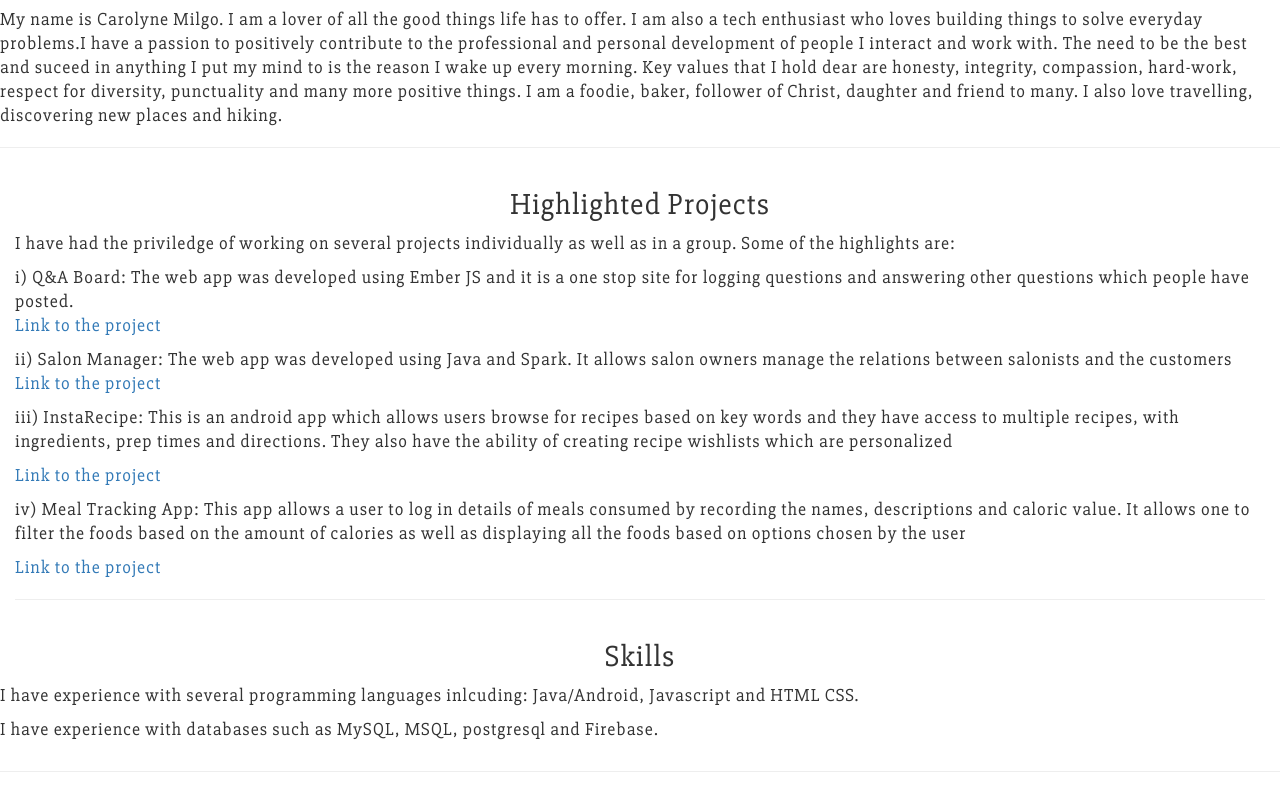
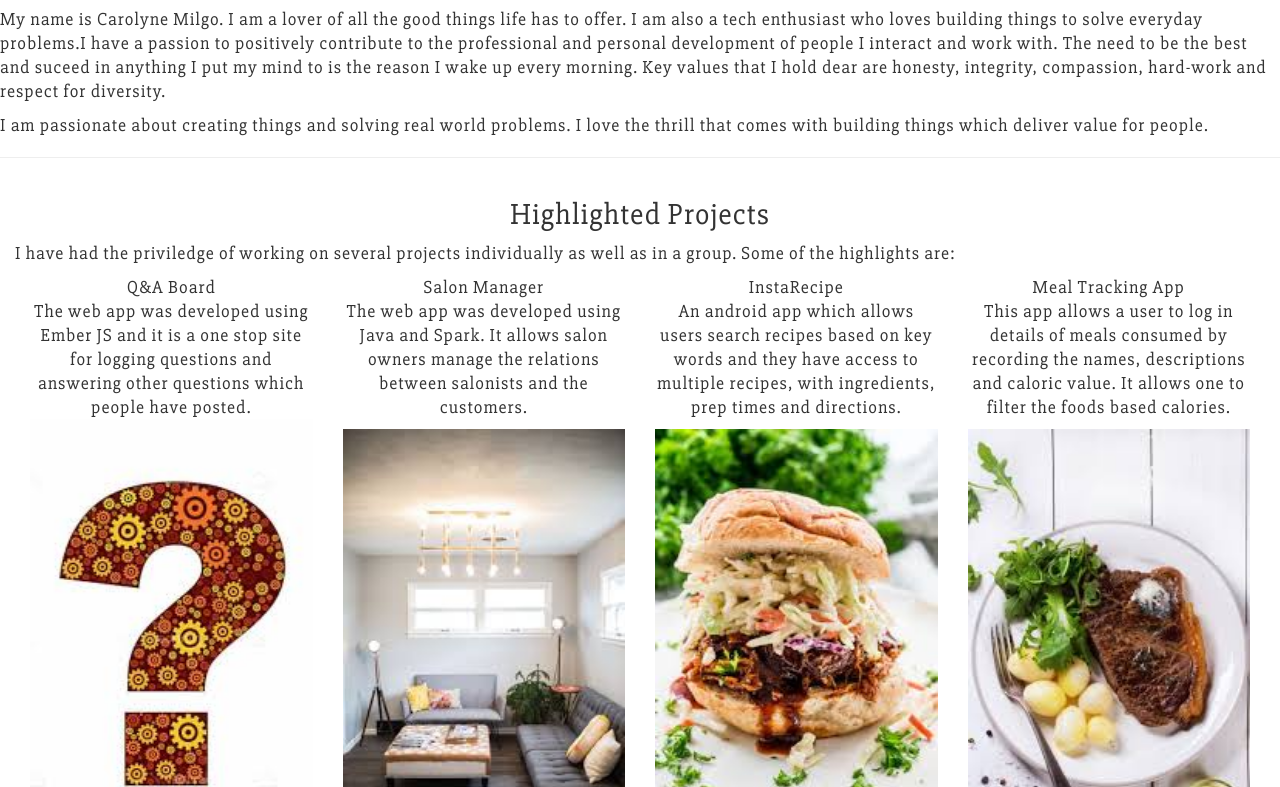
Before and after one commit to carolynemilgo/portfolio, a plain HTML site: page index.html in a window 1280 px wide. Shown: the part 1256-2043 px from the top of the page. Drawn offline with Linux system fonts and the light colour scheme.

Commit message:
ammended portfolio projects and nav bar

```diff
--- a/index.html
+++ b/index.html
@@ -42,13 +42,13 @@
                 <div class="navbar-collapse collapse">
                   <ul class="nav navbar-nav navbar-right">
                     <li class="active"><a href="#home">Home</a>
-                   <!-- </li>
+                    </li>
                     <li><a href="#about">About</a>
                     </li>
-                    <li><a href="#portfolio">Portfolio</a>
+                    <li><a href="#projects">Projects</a>
                     </li>
-                    <li><a  href="#testimonials">Testimonial</a>
-                    </li>
+                    <li><a  href="#skills">Skills</a>
+                    </li><!--
                     <li><a  href="#contact">Contact</a>
                     </li> -->
                   </ul>
@@ -82,50 +82,61 @@
 
       </div>
     </div>
-    <div class="row">
-      <div class="col-md-12 portfolio">
-
+    <div class="row portfolio">
+      <div class="col-md-12">
+<div>
         <h2 align="center">About Me</h2>
-        <p>My name is Carolyne Milgo. I am a lover of all the good things life has to offer. I am also a tech enthusiast who loves building things to solve everyday problems.I have a passion to positively contribute to the professional and personal development of people I interact and work with. The need to be the best and suceed in anything I put my mind to is the reason I wake up every morning. Key values that I hold dear are honesty, integrity, compassion, hard-work, respect for diversity, punctuality and many more positive things. I am a foodie, baker, follower of Christ, daughter and friend to many. I also love  travelling, discovering new places and hiking.
+        <p id="about">My name is Carolyne Milgo. I am a lover of all the good things life has to offer. I am also a tech enthusiast who loves building things to solve everyday problems.I have a passion to positively contribute to the professional and personal development of people I interact and work with. The need to be the best and suceed in anything I put my mind to is the reason I wake up every morning. Key values that I hold dear are honesty, integrity, compassion, hard-work and respect for diversity.
+        </p>
+        <p>I am passionate about creating things and solving real world problems. I love the thrill that comes with building things which deliver value for people.</p>
         </p>
 <hr>
+
+</div>
       </div>
     </div>
-<!--
-    <div class="row">
-      <div class="col-md-12">
-        <h2 align="center">Academic Qualifications</h2>
-        <p>I am a graduate of Business and IT and a holder of
-        </p>
-<hr>
-      </div> -->
+
 
       <div class="col-md-12">
-        <h2 align="center">Highlighted Projects</h2>
+        <h2 id="projects" align="center">Highlighted Projects</h2>
         <p>I have had the priviledge of working on several projects individually as well as in a group. Some of the highlights are:</p>
-        <p> i) Q&A Board: The web app was developed using Ember JS and it is a one stop site for logging questions and answering other questions which people have posted.
-          <br>
-        <a href="https://questionandanswerboard.herokuapp.com/">Link to the project</a></p>
-        <p>ii) Salon Manager: The web app was developed using Java and Spark. It allows salon owners manage the relations between salonists and the customers<br>
-<a href="https://boiling-oasis-71086.herokuapp.com/">Link to the project</a></p>
-    <p>iii) InstaRecipe: This is an android app which allows users browse for recipes based on key words and they have access to multiple recipes, with ingredients, prep times and directions. They also have the ability of creating recipe wishlists which are personalized</p>
-<p><a href="https://appetize.io/app/um0ewwfnag161nmvgyrqwacfc4?device=nexus5&scale=75&orientation=portrait&osVersion=7.1">Link to the project</a></p>
+        <div class="col-md-3">
+  <tr><td><p align="center">Q&A Board <br> The web app was developed using Ember JS and it is a one stop site for logging questions and answering other questions which people have posted.
+      </td>
+    <td><img src="images/bg/qst.jpeg"></td></tr>
+<br>
+            <a href="https://questionandanswerboard.herokuapp.com/">Link to the project</a></p></div>
+        <div class="col-md-3">
+<tr><td>
 
-        <p>iv) Meal Tracking App: This app allows a user to log in details of meals consumed by recording the names, descriptions and caloric value. It allows one to filter the foods based on the amount of calories as well as displaying all the foods based on options chosen by the user</p>
-<p><a href=https://github.com/carolynemilgo/mealTracker">Link to the project</a></p>
+           <p align="center"> Salon Manager <br> The web app was developed using Java and Spark. It allows salon owners manage the relations between salonists and the customers.
+</p></td><td> <img src="images/bg/salon.jpeg"> </td></tr><a href="https://boiling-oasis-71086.herokuapp.com/">Link to the project</a></p></div>
+        <div class="col-md-3">
+<tr><td>
+          <p align="center">InstaRecipe<br> An android app which allows users search recipes based on key words and they have access to multiple recipes, with ingredients, prep times and directions.</p>
+</td>
+<td><img src="images/bg/recipe.jpeg"></td>
+      <p><a href="https://appetize.io/app/um0ewwfnag161nmvgyrqwacfc4?device=nexus5&scale=75&orientation=portrait&osVersion=7.1">Link to the project</a></p>
+        </div>
+        <div class="col-md-3">
+          <tr><td>
+              <p align="center"> Meal Tracking App <br> This app allows a user to log in details of meals consumed by recording the names, descriptions and caloric value. It allows one to filter the foods based calories. </p>
+      <p></td> <td><img src="images/bg/cals2.jpeg"></td><a href="https://github.com/carolynemilgo/mealTracker">Link to the project</a></p></div>
+
+
 <hr>
 
 
 
       </div>
 
-
+<hr>
       <div class="row">
         <div class="col-md-12" >
-          <h2 align="center">Skills</h2>
-          <p>I have experience with several programming languages inlcuding: Java/Android, Javascript and HTML CSS.
+          <h2 align="center">Skills and language proficiency</h2>
+          <p align="center"> I have experience with several programming languages inlcuding: <strong>Java/Android, Javascript(Ember JS and Angular JS)</strong> and front end web development using <strong>HTML CSS</strong>.
           </p>
-<p>I have experience with databases such as MySQL, MSQL, postgresql and Firebase.
+<p id="skills"align="center">I have experience with databases such as <strong>MySQL, MSQL, postgresql and Firebase.<strong>
           </p>
         </div>
 <hr>
```
Also changed, not shown: images/bg/30-Travel-Bucket-List-Wahji-Paaji.jpg (added), images/bg/Recipes.jpg (added), images/bg/calories.jpeg (added), images/bg/cals2.jpeg (added), images/bg/images.jpeg (added), images/bg/qst.jpeg (added), images/bg/question.jpeg (added), images/bg/recipe.jpeg (added), images/bg/salon.jpeg (added).
